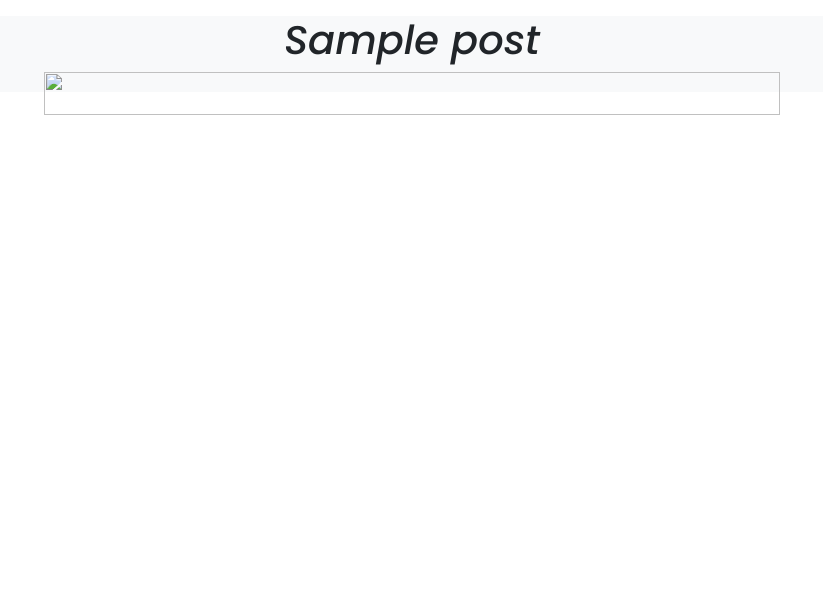
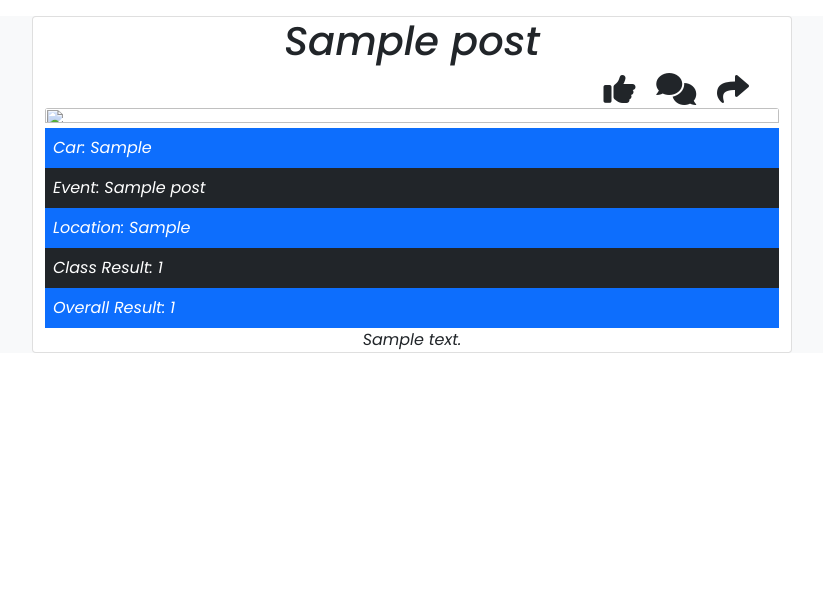
Before and after one commit to Robrowno/rally-blog, a Django app: a page that uses templates/pages/post-detail.html in a window 1280 px wide. Shown: the part 76-669 px from the top of the page, without its empty margins (228-1051 px from the left). Run offline with Django 3.2, Linux system fonts and the light colour scheme; tables that the repository leaves empty hold one stand-in row (values such as "Sample post"); some libraries are stand-ins or nearby versions; some web fonts are replaced.

Commit message:
add post filtering by post_status to prevent drafts from rendering on the homepage. Begin styling post detail view and adding content/icons.

```diff
--- a/rallyApp/views.py
+++ b/rallyApp/views.py
@@ -6,7 +6,7 @@ from .models import Contact
 
 
 def home_page(request):
-    Post = models.Post.objects.all()
+    Post = models.Post.objects.filter(post_status=1).order_by('-created_on')
 
     context = {
         "Post": Post
--- a/templates/pages/post-detail.html
+++ b/templates/pages/post-detail.html
@@ -5,13 +5,28 @@
 <div class="container mt-3 bg-light">
     <div class="row">
 
-        <div class="col-lg-8 mx-auto">
+        <div class="col-lg-8 mx-auto card">
 
-            <h1 class="text-center">{{ post_view.title }}</h1>
+            <h1 class="text-center card-title">{{ post_view.title }}</h1>
 
-            <img class="image-fluid" src="{{ post_view.featured_image.url }}" alt="" width="100%" height="75%">
+            <div class="col-lg-3 offset-9">
+                <i class="px-2 fs-2 fas fa-thumbs-up"></i>
+                <i class="px-2 fs-2 fas fa-comments"></i>
+                <i class="px-2 fs-2 fas fa-share"></i>
+            </div>
 
 
+
+            <img class="image-fluid card-img" src="{{ post_view.featured_image.url }}" alt="" width="100%" height="75%">
+
+            <div class="d-inline p-2 bg-primary text-white">Car: {{ post_view.car }}</div>
+            <div class="d-inline p-2 bg-dark text-white">Event: {{ post_view.eventName }}</div>
+            <div class="d-inline p-2 bg-primary text-white">Location: {{ post_view.location }}</div>
+            <div class="d-inline p-2 bg-dark text-white">Class Result: {{ post_view.class_result }}</div>
+            <div class="d-inline p-2 bg-primary text-white">Overall Result: {{ post_view.overall_result }}</div>
+
+
+            <p class="text-center card-text">{{ post_view.content|safe }}</p>
 
 
         </div>
```
Also changed, not shown: README.md.
